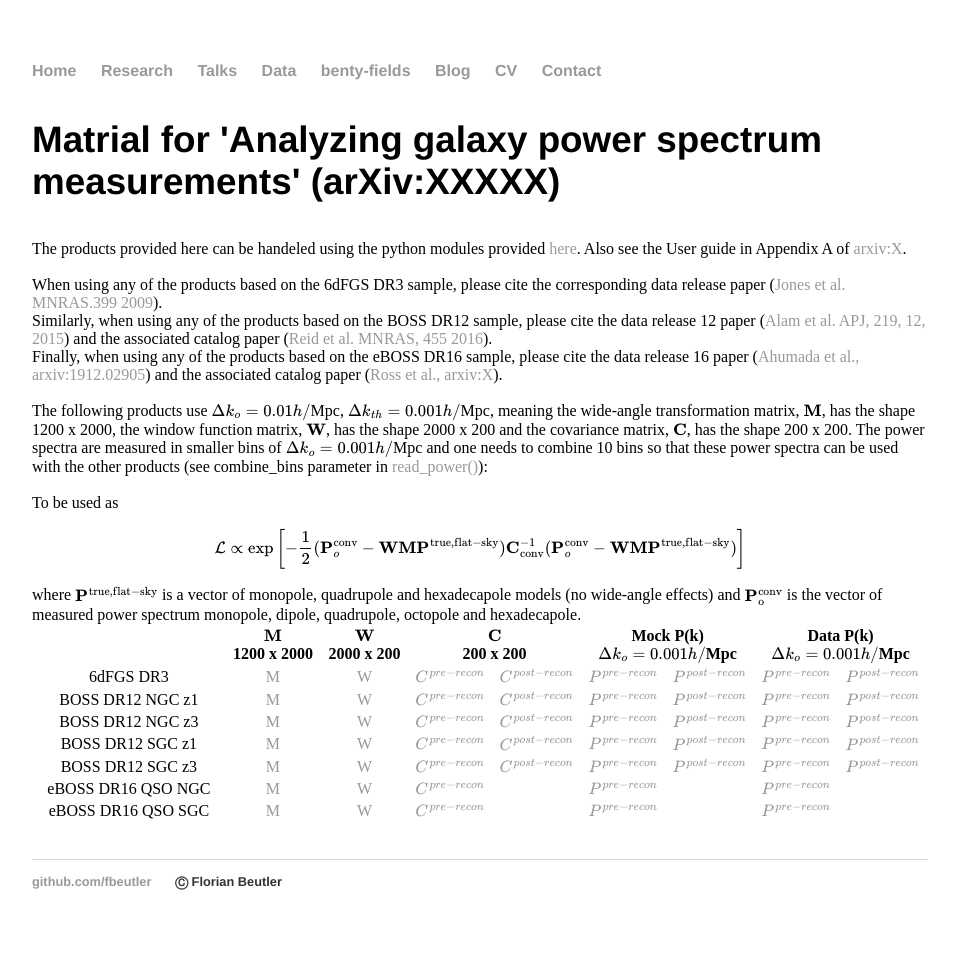
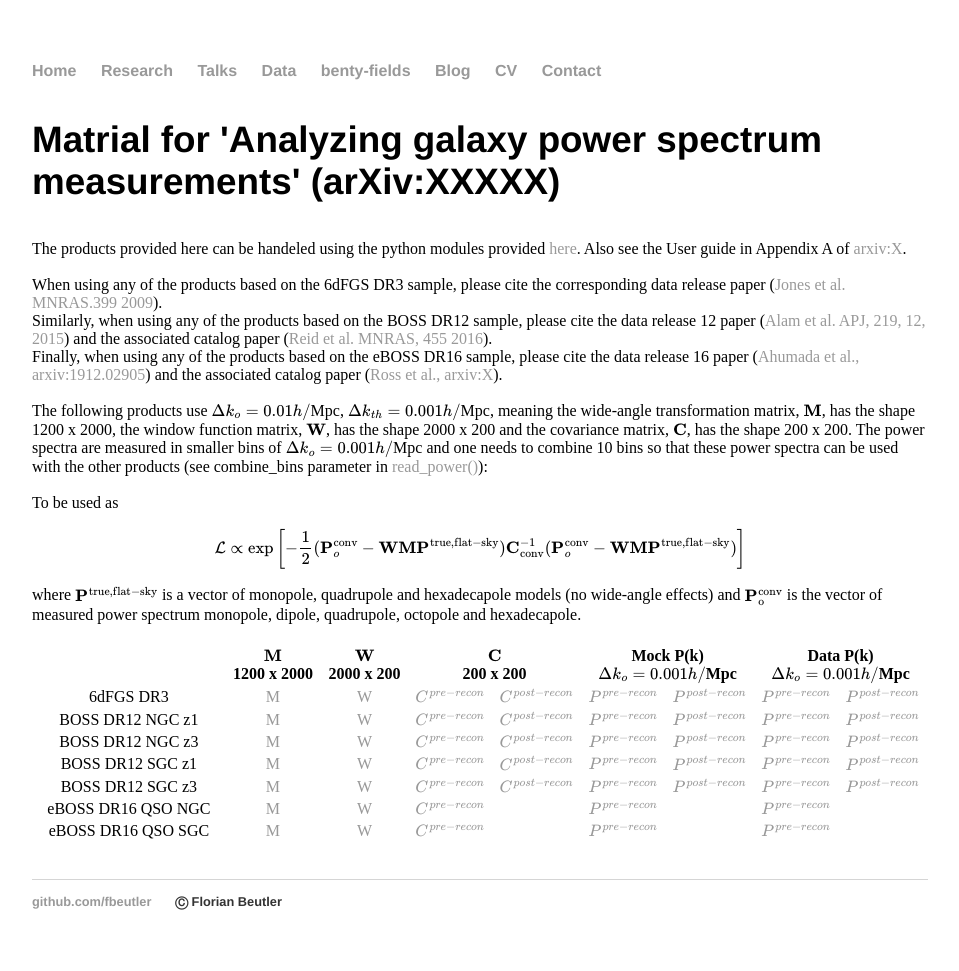
Before and after one commit to fbeutler/fbeutler.github.io, a Jekyll site: the page built from hub/deconv_paper.html, in a window 1280 px wide. Shown: the whole page, without its empty margins (160-1119 px from the left). Built offline with Jekyll 4.4.1, drawn with Linux system fonts in a browser that asks for light colours.

Commit message:
Update deconv_paper.html

```diff
--- a/hub/deconv_paper.html
+++ b/hub/deconv_paper.html
@@ -36,7 +36,7 @@
 	where \(\mathbf{P}^{\rm true,flat-sky}\) is a vector of monopole, quadrupole and hexadecapole models (no wide-angle effects) and
 	\(\mathbf{P}^{\rm conv}_{\rm o}\) is the vector of measured power spectrum monopole, dipole, quadrupole, octopole and hexadecapole.
 
-<table style="width:100%">
+<table style="width:100%;padding-top:20px">
   <tr style="text-align: center">
     <th></th>
     <th>\(\mathbf{M}\)<br>1200 x 2000</th>
```
